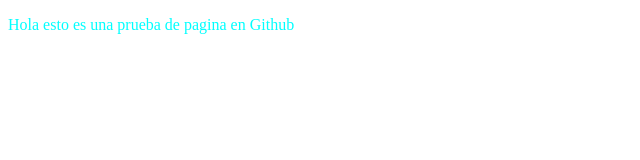
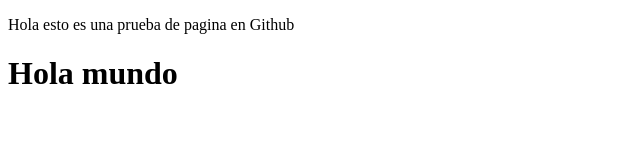
Before and after one commit to SamuelCM21/test-react-contabilidad, a plain HTML site: page index.html in a window 1280 px wide. Shown: the whole page, without its empty margins (0-640 px from the left). Drawn offline with Linux system fonts and the light colour scheme.

Commit message:
Se cambia el css y html

```diff
--- a/index.css
+++ b/index.css
@@ -1,3 +1,3 @@
-#saludo{
-    color: cyan;
-}
+/*
+Archivo de css para el index
+*/
--- a/index.html
+++ b/index.html
@@ -1,5 +1,5 @@
 <!DOCTYPE html>
-<html lang="en">
+<html lang="es">
 <head>
     <meta charset="UTF-8">
     <meta name="viewport" content="width=device-width, initial-scale=1.0">
@@ -8,8 +8,9 @@
     <title>Practica_Github</title>
 </head>
 <body>
-    <div id="saludo">
-        <p>Hola esto es una prueba de pagina en Github</p>
+    <div>
+        <p id="saludo">Hola esto es una prueba de pagina en Github</p>
     </div>
+    <h1>Hola mundo</h1>
 </body>
 </html>
```
